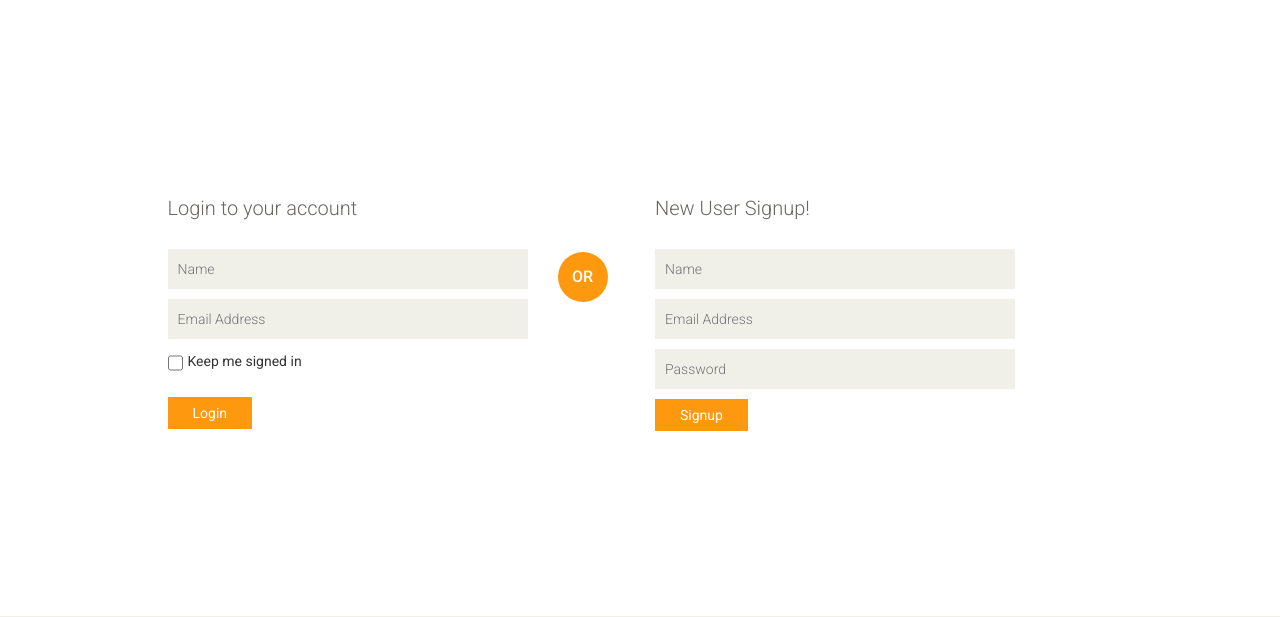
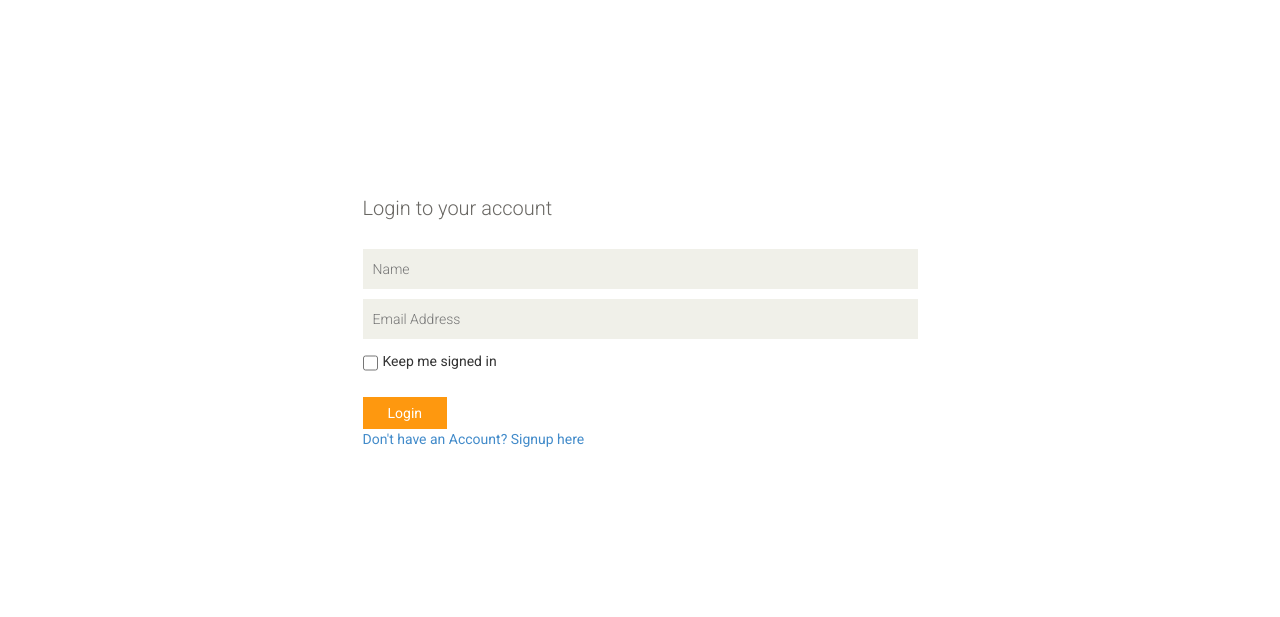
Before and after one commit to WarunaDisanayaka/PHP-MySQL-E-commerce-website, a PHP site: page /public/login in a window 1280 px wide. Shown: the part 220-837 px from the top of the page. Run offline with PHP 8.4, Linux system fonts and the light colour scheme.

Commit message:
Login and signup pages created

```diff
--- a/app/views/eshop/index.php
+++ b/app/views/eshop/index.php
@@ -1,5 +1,4 @@
 	<?php  $this->view("header",$data);?>
-
 	<section id="slider"><!--slider-->
 		<div class="container">
 			<div class="row">
--- a/app/views/eshop/login.php
+++ b/app/views/eshop/login.php
@@ -3,7 +3,7 @@
 	<section id="form"><!--form-->
 		<div class="container">
 			<div class="row">
-				<div class="col-sm-4 col-sm-offset-1">
+				<div class="col-md-6 col-md-offset-3">
 					<div class="login-form"><!--login form-->
 						<h2>Login to your account</h2>
 						<form action="#">
@@ -15,21 +15,8 @@
 							</span>
 							<button type="submit" class="btn btn-default">Login</button>
 						</form>
+						<a href="<?=ROOT?>signup">Don't have an Account? Signup here</a>
 					</div><!--/login form-->
-				</div>
-				<div class="col-sm-1">
-					<h2 class="or">OR</h2>
-				</div>
-				<div class="col-sm-4">
-					<div class="signup-form"><!--sign up form-->
-						<h2>New User Signup!</h2>
-						<form action="#">
-							<input type="text" placeholder="Name"/>
-							<input type="email" placeholder="Email Address"/>
-							<input type="password" placeholder="Password"/>
-							<button type="submit" class="btn btn-default">Signup</button>
-						</form>
-					</div><!--/sign up form-->
 				</div>
 			</div>
 		</div>
```
Also changed, not shown: app/controllers/signup.php (added, +11 -0 lines), app/views/eshop/signup.php (added, +21 -0 lines).
